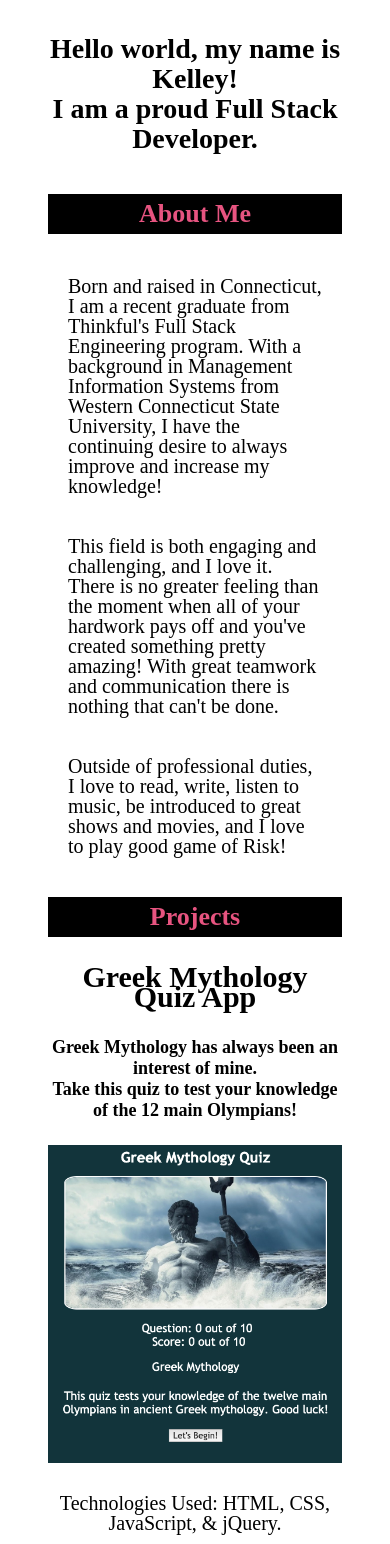
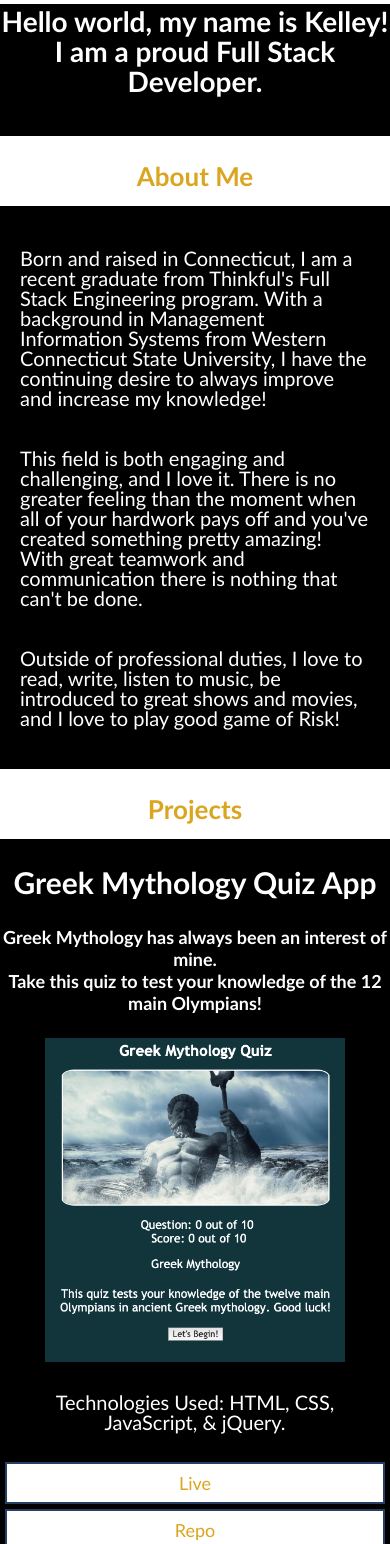
Before and after one commit to kelleymb/Portfolio, a plain HTML site: page index.html in a window 390 px wide. Shown: the part 94-1638 px from the top of the page. Drawn offline with nearby package versions, Linux system fonts and the light colour scheme.

Commit message:
responsive css added

```diff
--- a/index.html
+++ b/index.html
@@ -9,9 +9,9 @@
 <body>
     <nav role="navigation" class="navbar">
         <!-- Nav -->
-        <a class="navitem" href="#aboutme">About Me</a>
+        <a class="navitem" href="#about-me">About Me</a>
         <a class="navitem" href="#projects">Projects</a>
-        <a class="navitem" href="#contactme">Contact Me</a>
+        <a class="navitem" href="#contact-me">Contact Me</a>
     </nav>
     <main role="main">
         <header role="banner">
--- a/style.css
+++ b/style.css
@@ -1,16 +1,23 @@
 * {
     box-sizing: border-box;
     text-align: center;
-    color: black;
-
+    color: white;
+    font-family: 'Trebuchet MS', 'Lucida Sans Unicode', 'Lucida Grande', 'Lucida Sans', Arial, sans-serif;
 }
 
 body {
     font-family: 'Oswald';
+    background-color: black;
+    margin: 0;
 }
 
 main {
-    padding: 40px;
+    padding-top: 60px;
+}
+
+a {
+    text-decoration-line: none;
+    color: goldenrod;
 }
 
 .navbar {
@@ -21,7 +28,7 @@ main {
     min-height: 60px;
     overflow: hidden;
     font-size: 20px;
-    background-color: black;
+    background-color: white;
     padding-top: 20px;
     padding-bottom: 20px;
 }
@@ -29,18 +36,18 @@ main {
 .navitem {
     font-size: 24px;
     padding: 15px;
-    color: #e75480;
+
 }
 
 a:hover {
     font-size: 24px;
     font-weight: bold;
-    color: pink;
+    color: black;
 }
 
 .project-button:hover, .contact-button:hover {
     font-size: 22px;
-    background-color: black;
+    background-color: tan;
 }
 
 .headline {
@@ -60,8 +67,8 @@ h2 {
     padding-bottom: 20px;
     line-height: 20px;
     font-size: 26px;
-    background-color: black;
-    color: #e75480;
+    background-color: white;
+    color: goldenrod;
 }
 
 h3 {
@@ -78,6 +85,8 @@ h3 {
 
 .project-title {
     font-size: 30px;
+    padding-top: 0px;
+    line-height: 90%;
 }
 
 .project-description {
@@ -85,7 +94,7 @@ h3 {
 }
 
 img {
-    /* max-width: 300px; */
+    max-width: 300px;
     height: auto;
     margin: 10px auto 20px;
     display: block;
@@ -120,51 +129,36 @@ footer {
 }
 
 .project-button, .contact-button {
+    display: flex;
+    flex-direction: column;
     font-size: 18px;
     text-decoration: none;
     border: 2px solid #253F66;
-    padding: 5px;
+    padding: 8px;
     margin: 5px;
+    background-color: white;
+}
+
+.send-email-link {
+    color: goldenrod;
+    text-decoration-line: underline;
 }
 
 .send-email-link:hover {
     font-size: 22px;
-    background-color: black;
+    background-color: white;
 }
 
-/* LinkedIn profile badge*/
-/* .LI-profile-badge {
-    margin: 25px;
-} */
-
-@media screen and (min-width: 320px) {
-
-    .about-me {
-        text-align: left;
-        margin: 0;
-        /* padding-left: 25px; */
-    }
-
-    h2 {
-        min-height: 20px;
-        padding-top: 10px;
-        padding-bottom: 10px;
-    }
-
-    header {
-        min-height: 20px;
-        margin-top: 80px;
-        margin-bottom: 5px;
-    }
+/* @media screen and (min-width: 450px) {
 
     img {
-        width: 100%;
+        width: 400px;
         height: auto;
         margin-left: auto;
         margin-right: auto;
     }
 
-}
+} */
 
 @media screen and (min-width: 500px) {
 
@@ -182,6 +176,12 @@ footer {
     img {
         max-width: 550px;
     }
+
+    .project-button, .contact-button {
+        display: inline-block;
+        width: 50%;
+    }
+
 }
 
 @media screen and (min-width: 750px) {
@@ -194,3 +194,10 @@ footer {
         max-width: 600px;
     }
 }
+
+@media screen and (min-width: 950px) {
+
+    img {
+        max-width: 750px;
+    }
+}
```
